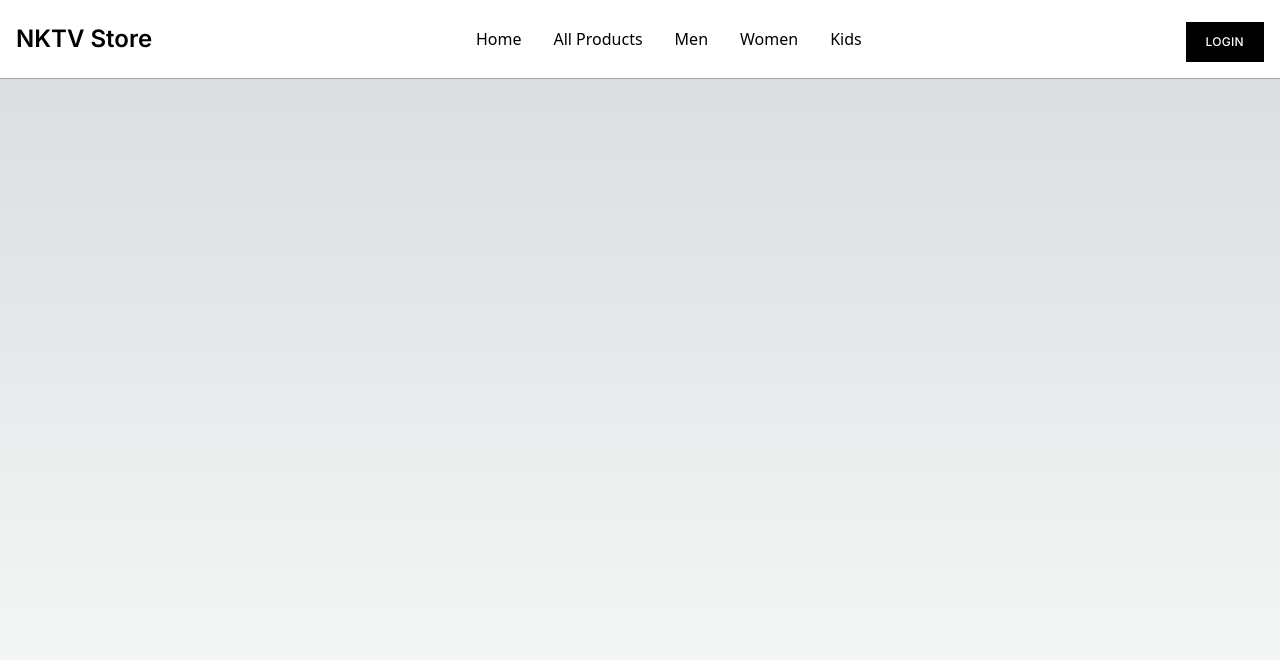
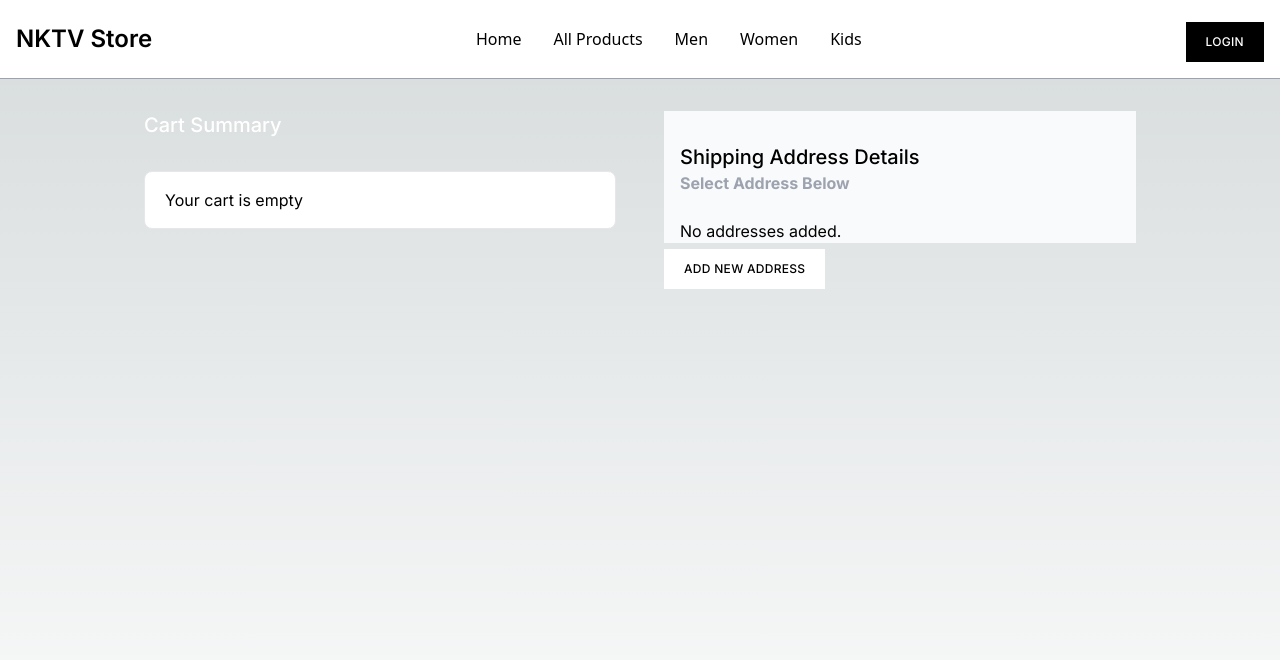
Before and after one commit to nainoaktv/nktv-store, a Next.js app: page /checkout in a window 1280 px wide. Shown: the top 660 px of the page. Built offline with nearby package versions, Linux system fonts and the light colour scheme.

Commit message:
style: proper grid layout for checkout page

```diff
--- a/src/app/checkout/page.js
+++ b/src/app/checkout/page.js
@@ -1,12 +1,94 @@
 "use client";
 
 import { GlobalContext } from "@/context";
-import { useContext } from "react";
+import { getAllAddresses } from "@/services/address";
+import { useRouter } from "next/navigation";
+import { useContext, useEffect } from "react";
 
 export default function Checkout() {
-  const { cartItems, user } = useContext(GlobalContext);
+  const { cartItems, user, addresses, setAddresses } =
+    useContext(GlobalContext);
 
-  console.log(cartItems);
+  const router = useRouter();
 
-  return <div></div>;
+  async function getAddresses() {
+    const response = await getAllAddresses(user?._id);
+
+    if (response.success) {
+      setAddresses(response.data);
+    }
+  }
+
+  useEffect(() => {
+    if (user !== null) getAddresses();
+  }, [user]);
+
+  console.log(addresses, "address");
+
+  return (
+    <div className="grid grid-cols-1 sm:grid-cols-1 md:grid-cols-1 lg:grid-cols-2 xl:grid-cols-2 gap-4 sm:px-10 lg:px-20 xl:px-32">
+      {/* Cart Summary */}
+      <div className="px-4 pt-8 text-black">
+        <p className="font-medium text-xl text-white">Cart Summary</p>
+        <div className="mt-8 space-y-3 rounded-lg border bg-white px-2 py-4 sm:px-5">
+          {cartItems && cartItems.length ? (
+            cartItems.map((item) => (
+              <div
+                className="flex flex-col rounded-lg bg-white sm:flex-row"
+                key={item._id}
+              >
+                <img
+                  src={item && item.productID && item.productID.imageUrl}
+                  alt="Cart Item"
+                  className="m-2 h-24 w-24 rounded-md border object-cover object-center"
+                />
+                <div className="flex w-full flex-col px-4 py-4">
+                  <span className="font-bold">
+                    {item && item.productID && item.productID.productName}
+                  </span>
+                  <span className="font-semibold">
+                    ${item && item.productID && item.productID.price}
+                  </span>
+                </div>
+              </div>
+            ))
+          ) : (
+            <div>Your cart is empty</div>
+          )}
+        </div>
+      </div>
+
+      {/* Shipping Address Details */}
+      <div className="px-4 pt-8 text-black">
+        <div className="mt-10 bg-gray-50 px-4 pt-8 lg:mt-0">
+          <p className="text-xl font-medium">Shipping Address Details</p>
+          <p className="text-gray-400 font-bold">Select Address Below</p>
+          <div className="w-full mt-6 mr-0 mb-0 ml-0 space-y-6">
+            {addresses && addresses.length ? (
+              addresses.map((item) => (
+                <div key={item._id} className="border p-6">
+                  <p>Name: {item.fullName}</p>
+                  <p>Address: {item.address}</p>
+                  <p>City: {item.city}</p>
+                  <p>Country: {item.country}</p>
+                  <p>Postal Code: {item.postalCode}</p>
+                  <button className="text-white mt-1.5 mr-5 hover:bg-gray-800 inline-block bg-black px-5 py-3 text-xs font-medium uppercase tracking-wide">
+                    Select Address
+                  </button>
+                </div>
+              ))
+            ) : (
+              <p>No addresses added.</p>
+            )}
+          </div>
+        </div>
+        <button
+          onClick={() => router.push("/account")}
+          className="text-black mt-1.5 mr-5 hover:bg-gray-800 inline-block bg-white px-5 py-3 text-xs font-medium uppercase tracking-wide"
+        >
+          Add New Address
+        </button>
+      </div>
+    </div>
+  );
 }
```
